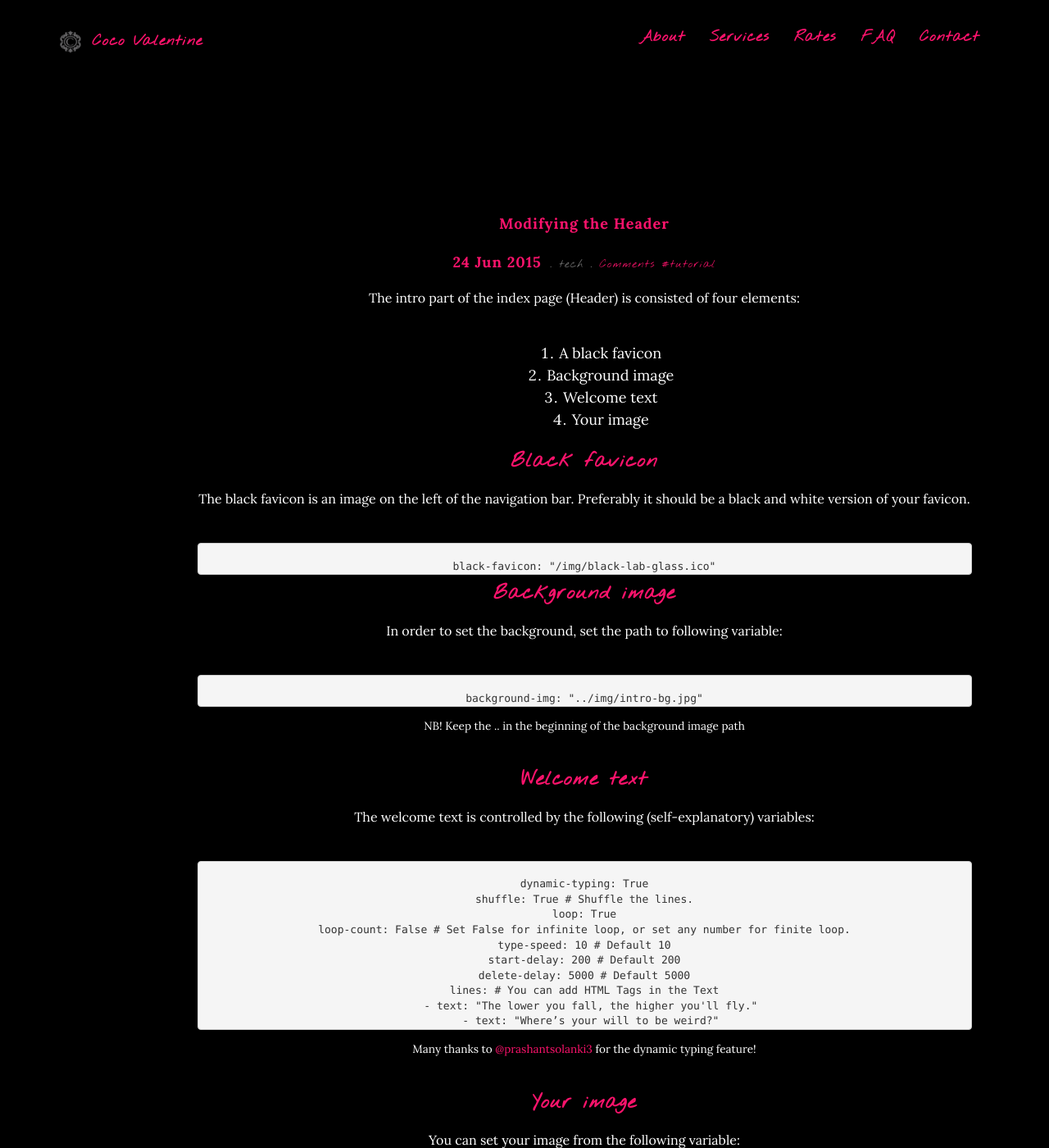
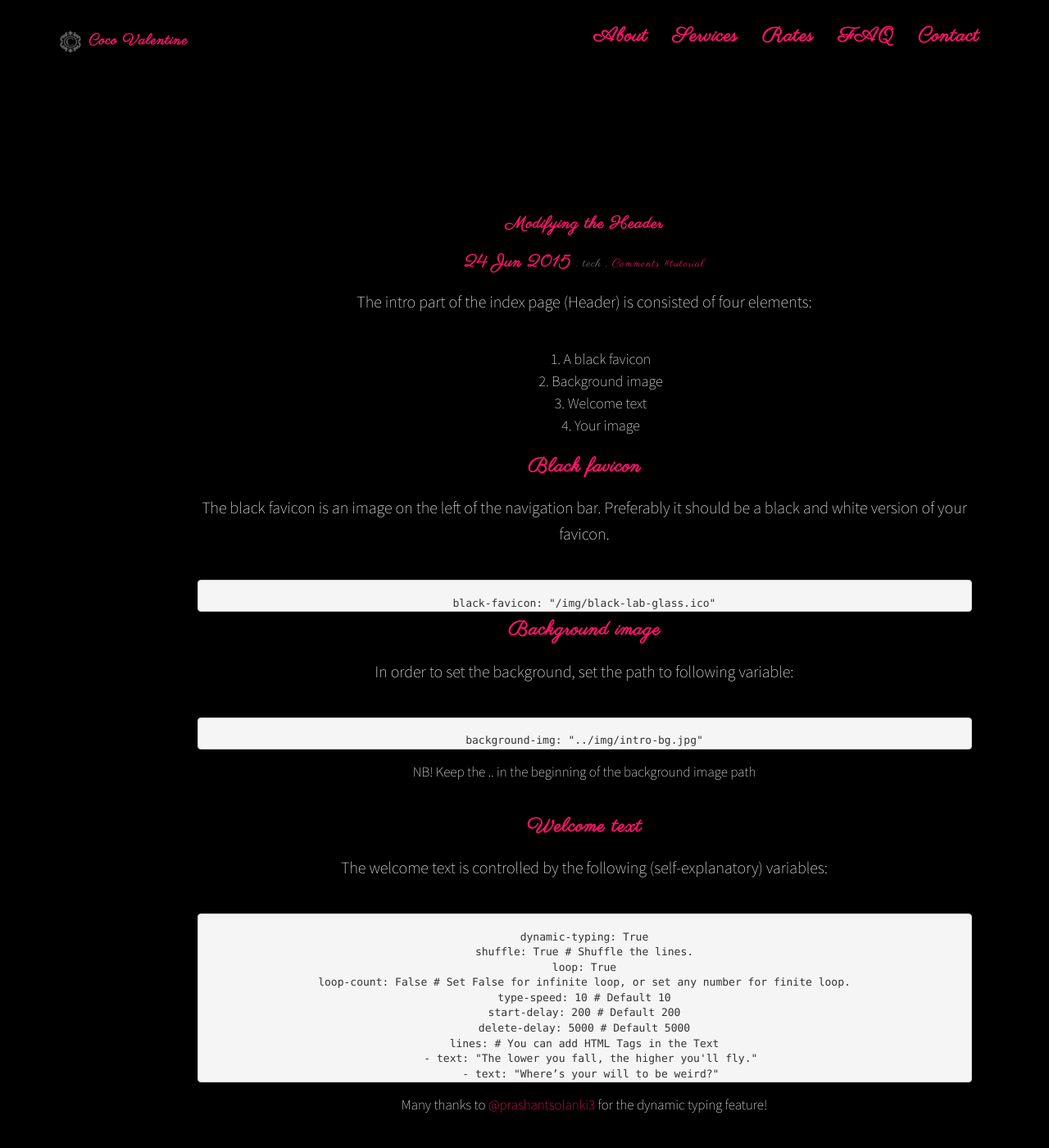
Before and after one commit to whoiscoco/whoiscoco, a Jekyll site: the page built from _posts/2015-06-24-intro-layout-tutorial.md, in a window 1280 px wide and 1400 px high. Shown: the whole window at 82% size. Built offline with Jekyll 4.4.1, drawn with Linux system fonts in a browser that asks for light colours; nearby versions of some CDN libraries; some web fonts are replaced; a style sheet for code colours, icons or effects is not loaded.

Commit message:
Font changes

```diff
--- a/_config.yml
+++ b/_config.yml
@@ -78,7 +78,7 @@ timeline-img: "/img/timeline/default.png"
 # Contact #
 ###########
 
-email: "info@whoiscoco.com"
+email: "coco@whoiscoco.com"
 
 
 ############
--- a/css/grayscale.scss
+++ b/css/grayscale.scss
@@ -30,13 +30,50 @@
 @import url(https://fonts.googleapis.com/css?family=Nothing+You+Could+Do);
 /*font-family: 'Nothing You Could Do', cursive;*/
 
+/*Lustria*/
+@import url(https://fonts.googleapis.com/css?family=Lustria);
+/*font-family: 'Lustria', serif;*/
+
+/*Lato*/
+@import url(https://fonts.googleapis.com/css?family=Lato);
+/*font-family: 'Lato', sans-serif;*/
+
+/*Playfair Display*/
+@import url(https://fonts.googleapis.com/css?family=Playfair+Display);
+/*font-family: 'Playfair Display', serif;*/
+
+/*Alice */
+@import url(https://fonts.googleapis.com/css?family=Alice);
+/*font-family: 'Alice', serif;*/
+
+/*Rouge Script*/
+@import url(https://fonts.googleapis.com/css?family=Rouge+Script);
+/*font-family: 'Rouge Script', cursive;*/
+
+/*Dancing Script*/
+@import url(https://fonts.googleapis.com/css?family=Dancing+Script);
+/*font-family: 'Dancing Script', cursive;*/
+
+/*Lora*/
+@import url(https://fonts.googleapis.com/css?family=Lora);
+/*font-family: 'Lora', serif;*/
+
+/*Arimo*/
+@import url(https://fonts.googleapis.com/css?family=Arimo);
+/*font-family: 'Arimo', sans-serif;*/
+
+/*Source Sans Pro*/
+@import url(https://fonts.googleapis.com/css?family=Source+Sans+Pro:400,200);
+/*font-family: 'Source Sans Pro', sans-serif;*/
+
 
 body {
     width: 80%;
     margin: 0 auto;
     height: 100%;
-    font-family: "Lora",sans-serif;
+    font-family: "Source Sans Pro",sans-serif;
     color: $light;
+    font-weight: 300;
     background-color: $dark;
 }
 
@@ -53,7 +90,7 @@ h5,
 h6 {
     margin: 0 0 20px;
     /*text-transform: uppercase;*/
-    font-family: 'Nothing You Could Do', cursive;
+    font-family: 'Parisienne', serif;
     color: $hot-pink;
     font-weight: 800;
     letter-spacing: 1px;
@@ -61,21 +98,21 @@ h6 {
 
 p {
     margin: 0 0 15px;
-    font-size: 16px;
+    font-size: 18px;
     line-height: 1.5;
     @media(min-width:768px) {
         margin: 0 0 40px;
-        font-size: 16px;
+        font-size: 20px;
         line-height: 1.6;
     }
 }
 
 strong {
     color: $hot-pink;
-    font-family: "Lora", sans-serif;
+    font-family: "Parisienne", serif;
     font-size: 18px;
     @media(min-width:768px) {
-        font-size: 18px;
+        font-size: 20px;
     }
 }
 
@@ -109,24 +146,24 @@ table, th, td {
 }
 
 th {
-    font-size: 16px;
+    font-size: 18px;
 }
 
 .navbar-custom {
     margin-bottom: 0;
     border-bottom: 1px solid rgba($light, 0.3);
     /*text-transform: uppercase;*/
-    font-family: 'Nothing You Could Do', cursive;
+    font-family: 'Parisienne', cursive;
     background-color: $navbar-sm-background-color;
     font-weight: 800;
-    font-size: 18px;
+    font-size: 24px;
     /* Fix height limit and scroll for small screen and many items menu */
     max-height: 100%;
     overflow-y: auto;
 
     .navbar-toggle {
         padding: 4px 6px;
-        font-size: 18px;
+        font-size: 20px;
         color: $navbar-color;
         &:focus,
         &:active {
@@ -212,7 +249,7 @@ th {
             font-size: 40px;
         }
         .intro-text {
-            font-size: 18px;
+            font-size: 28px;
             @if $navbar-text-shadow {
                 text-shadow: 1px 0 1px #000;
             }
@@ -226,7 +263,7 @@ th {
                 font-size: 100px;
             }
             .intro-text {
-                font-size: 26px;
+                font-size: 40px;
             }
         }
     }
@@ -306,7 +343,7 @@ th {
 
 .btn {
     border-radius: 0;
-    font-family: Montserrat,"Helvetica Neue",Helvetica,Arial,sans-serif;
+    font-family: Montserrat,"Lustria",Helvetica,Arial,sans-serif;
     font-weight: 400;
     -webkit-transition: all .3s ease-in-out;
     -moz-transition: all .3s ease-in-out;
```
Also changed, not shown: faq.html (+13 -13 lines).
